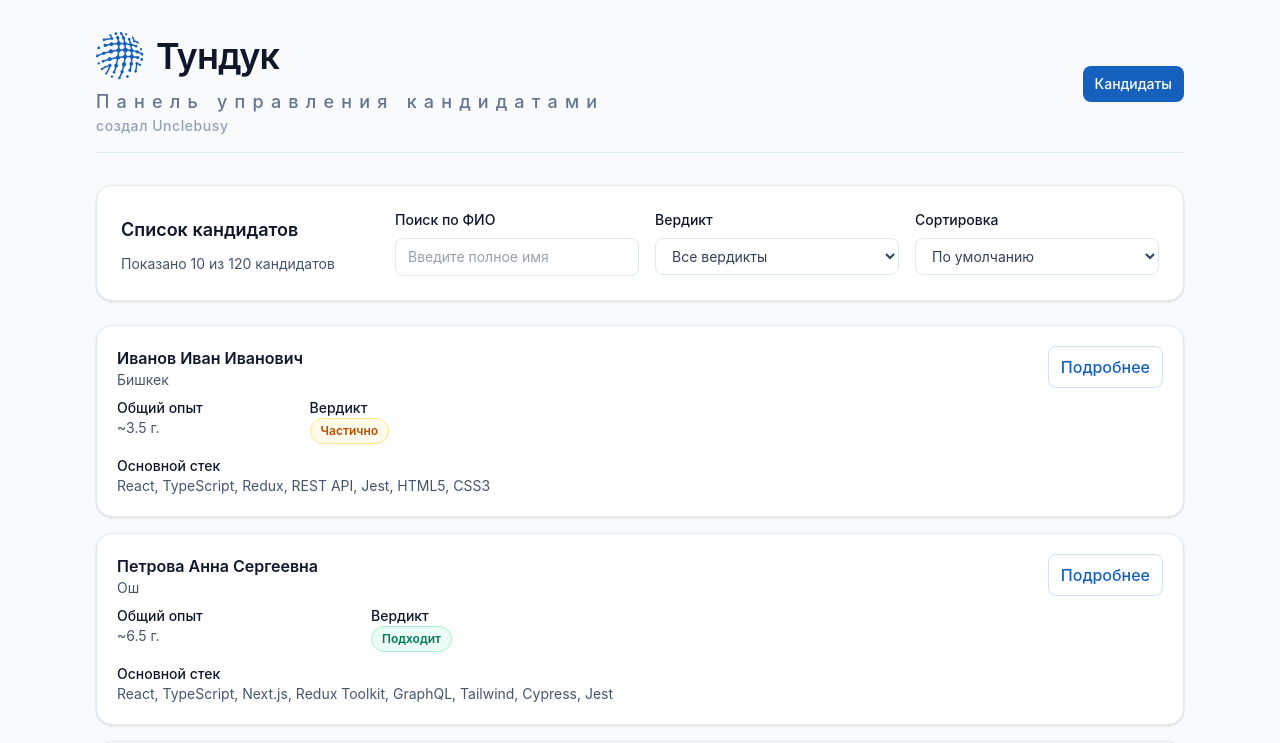
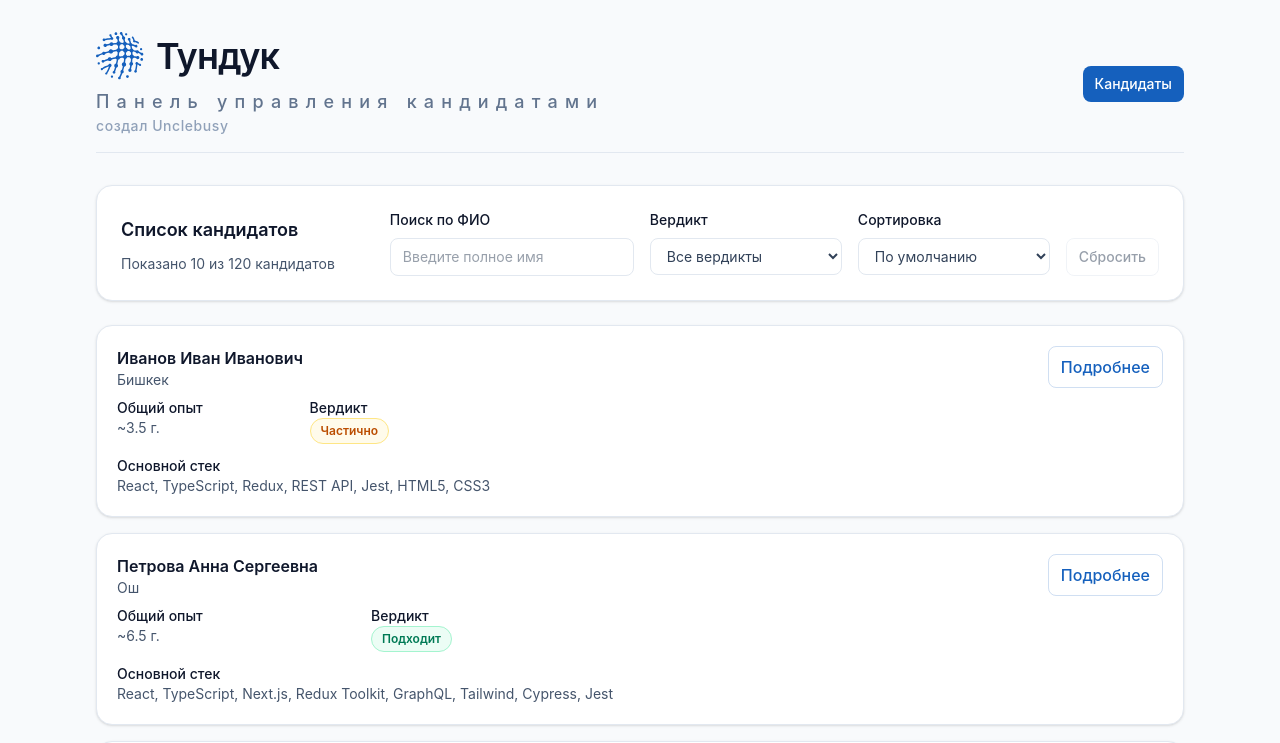
Before and after one commit to unclebusy/tunduk_dashboard, a React (Vite) app: page /candidates in a window 1280 px wide. Shown: the top 743 px of the page. Built offline with nearby package versions, Linux system fonts and the light colour scheme.

Commit message:
Add reset button for candidate list filters

```diff
--- a/src/pages/CandidatesListPage.tsx
+++ b/src/pages/CandidatesListPage.tsx
@@ -83,6 +83,21 @@ function CandidatesListPage() {
     updateQueryParams({ page: nextPage });
   }, [updateQueryParams]);
 
+  const handleResetFilters = useCallback(() => {
+    setSearchInputValue('');
+    setSearchParams(
+      serializeCandidateListQueryParams({
+        page: 1,
+      }),
+    );
+  }, [setSearchParams]);
+
+  const hasActiveFilters =
+    Boolean(queryParams.search) ||
+    Boolean(queryParams.verdict) ||
+    Boolean(queryParams.sort) ||
+    queryParams.page > 1;
+
   useEffect(() => {
     setSearchInputValue(queryParams.search ?? '');
   }, [queryParams.search]);
@@ -158,8 +173,8 @@ function CandidatesListPage() {
             </p>
           </div>
 
-          <div className="grid gap-4 sm:grid-cols-2 xl:grid-cols-3 lg:min-w-[28rem]">
-            <label className="block">
+          <div className="grid gap-4 lg:min-w-[36rem] lg:grid-cols-[minmax(0,1fr)_12rem_12rem_auto]">
+            <label className="block min-w-0">
               <span className="mb-2 block text-sm font-medium text-slate-900">
                 Поиск по ФИО
               </span>
@@ -217,6 +232,17 @@ function CandidatesListPage() {
                 ))}
               </select>
             </label>
+
+            <div className="flex items-end">
+              <button
+                type="button"
+                onClick={handleResetFilters}
+                disabled={!hasActiveFilters}
+                className="inline-flex cursor-pointer rounded-lg border border-slate-200 px-3 py-2 text-sm font-medium text-slate-700 transition-colors hover:bg-slate-100 hover:text-slate-900 disabled:cursor-not-allowed disabled:opacity-50"
+              >
+                Сбросить
+              </button>
+            </div>
           </div>
         </div>
       </section>
```
